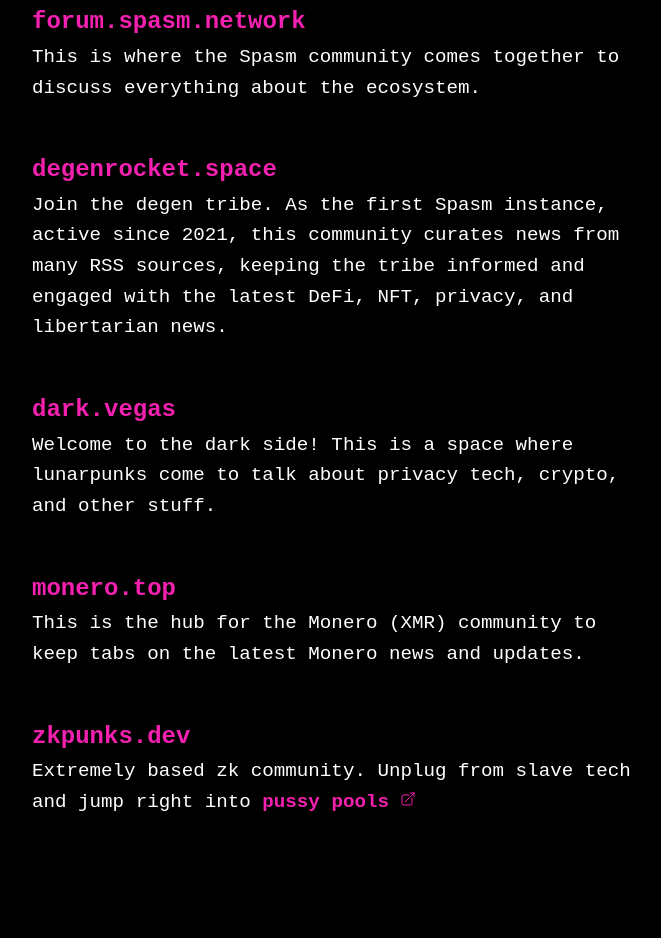
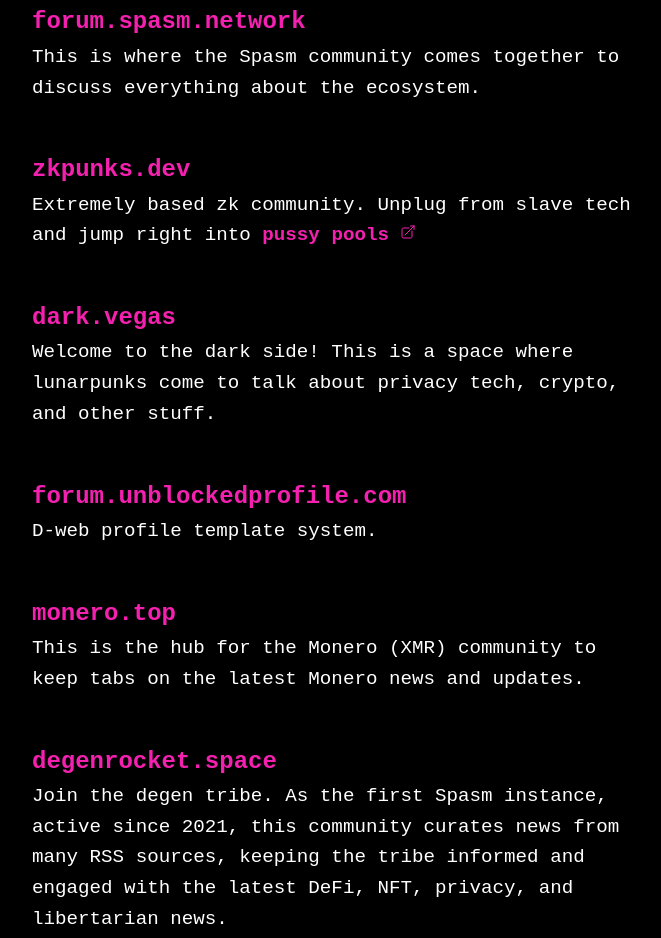
Before and after one commit to spasm-network/spasm-landing, a website: page site/tribes.html in a window 1280 px wide. Shown: the part 467-1405 px from the top of the page, without its empty margins (308-969 px from the left). Drawn offline with Linux system fonts and the light colour scheme.

Commit message:
feat: add unblockedprofile

```diff
--- a/site/tribes.html
+++ b/site/tribes.html
@@ -81,12 +81,19 @@
 
     <div class="mt-3">
       <p>
-        <a href="https://degenrocket.space" title="degenrocket.space" target="_blank" class="instance font-xl">
-          degenrocket.space
+        <a href="https://zkpunks.dev" title="zkpunks.dev" target="_blank" class="instance font-xl">
+          zkpunks.dev
         </a>
       </p>
       <p>
-        Join the degen tribe. As the first Spasm instance, active since 2021, this community curates news from many RSS sources, keeping the tribe informed and engaged with the latest DeFi, NFT, privacy, and libertarian news.
+        Extremely based zk community. Unplug from slave tech and jump right into
+        <a href="https://pussypools.fi" title="pussypools.fi" target="_blank" class="instance">
+          pussy pools
+          <!-- Icon: ExternalWebsite -->
+          <svg aria-hidden="true" fill="none" stroke="currentColor" stroke-width="1.5" viewBox="0 0 24 24" xmlns="http://www.w3.org/2000/svg" class="custom-icons">
+            <path d="M13.5 6H5.25A2.25 2.25 0 003 8.25v10.5A2.25 2.25 0 005.25 21h10.5A2.25 2.25 0 0018 18.75V10.5m-10.5 6L21 3m0 0h-5.25M21 3v5.25" stroke-linecap="round" stroke-linejoin="round"></path>
+          </svg>
+        </a>
       </p>
     </div>
 
@@ -103,6 +110,17 @@
 
     <div class="mt-3">
       <p>
+        <a href="https://forum.unblockedprofile.com" title="zkpunks.dev" target="_blank" class="instance font-xl">
+          forum.unblockedprofile.com
+        </a>
+      </p>
+      <p>
+        D-web profile template system.
+      </p>
+    </div>
+
+    <div class="mt-3">
+      <p>
         <a href="https://monero.top" title="monero.top" target="_blank" class="instance font-xl">
           monero.top
         </a>
@@ -114,19 +132,12 @@
 
     <div class="mt-3">
       <p>
-        <a href="https://zkpunks.dev" title="zkpunks.dev" target="_blank" class="instance font-xl">
-          zkpunks.dev
+        <a href="https://degenrocket.space" title="degenrocket.space" target="_blank" class="instance font-xl">
+          degenrocket.space
         </a>
       </p>
       <p>
-        Extremely based zk community. Unplug from slave tech and jump right into
-        <a href="https://pussypools.fi" title="pussypools.fi" target="_blank" class="instance">
-          pussy pools
-          <!-- Icon: ExternalWebsite -->
-          <svg aria-hidden="true" fill="none" stroke="currentColor" stroke-width="1.5" viewBox="0 0 24 24" xmlns="http://www.w3.org/2000/svg" class="custom-icons">
-            <path d="M13.5 6H5.25A2.25 2.25 0 003 8.25v10.5A2.25 2.25 0 005.25 21h10.5A2.25 2.25 0 0018 18.75V10.5m-10.5 6L21 3m0 0h-5.25M21 3v5.25" stroke-linecap="round" stroke-linejoin="round"></path>
-          </svg>
-        </a>
+        Join the degen tribe. As the first Spasm instance, active since 2021, this community curates news from many RSS sources, keeping the tribe informed and engaged with the latest DeFi, NFT, privacy, and libertarian news.
       </p>
     </div>
 
```
